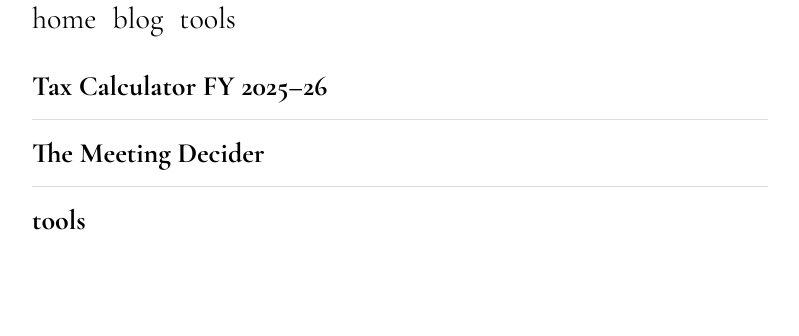
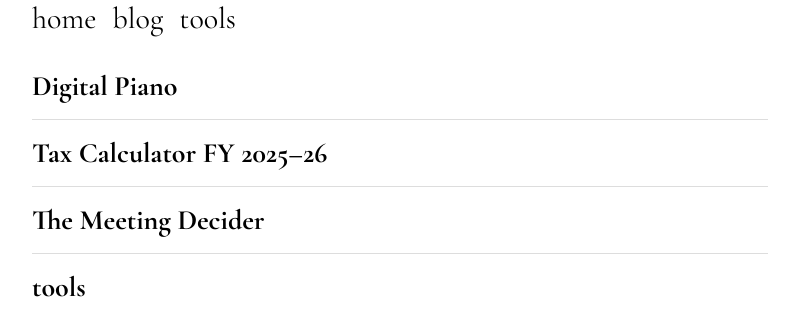
Before and after one commit to harsh-nahar/harsh-nahar.github.io, a Jekyll site: the page built from tools/index.md, in a window 1280 px wide. Shown: the top 336 px of the page, without its empty margins (240-1039 px from the left). Built offline with Jekyll 4.4.1, drawn with Linux system fonts in a browser that asks for light colours.

Commit message:
Update index.html

```diff
--- a/tools/piano/index.html
+++ b/tools/piano/index.html
@@ -1,3 +1,8 @@
+---
+layout: default
+title: "Digital Piano"
+permalink: /tools/piano/
+---
 <!DOCTYPE html>
 <html lang="en">
 <head>
```
